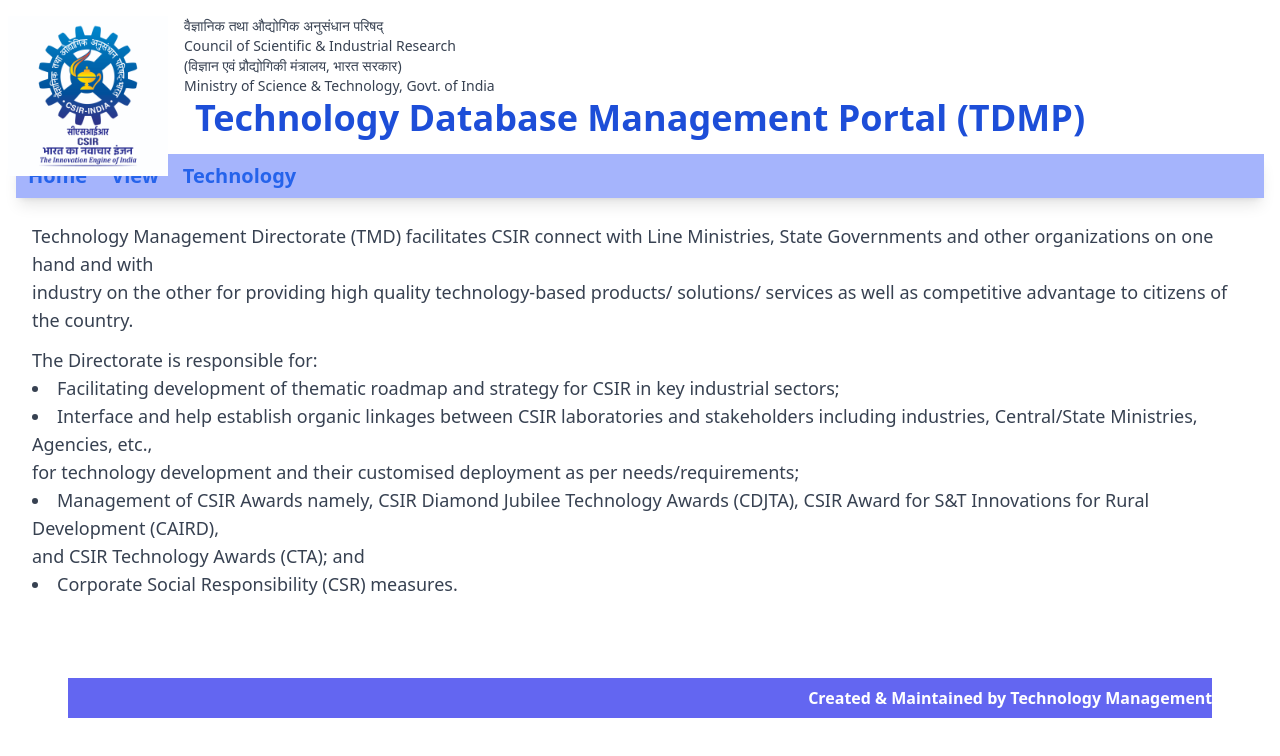
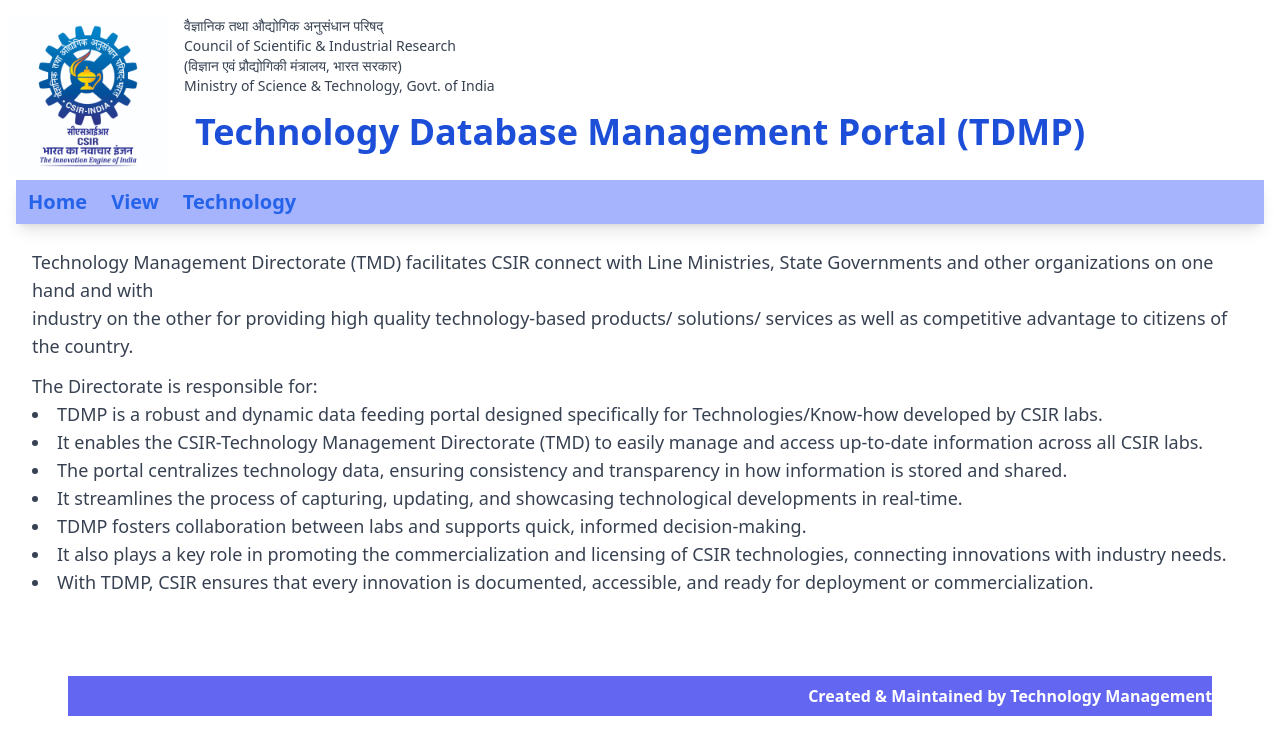
Before and after one commit to BhanuTMD/CSIR-TMD-TDMP-Frontend, a React (Create React App) app: page / in a window 1280 px wide. Shown: the top 756 px of the page. Built offline with nearby package versions, Linux system fonts and the light colour scheme.

Commit message:
welcome page changes
welcome page changes

```diff
--- a/src/Components/WelcomePage.js
+++ b/src/Components/WelcomePage.js
@@ -28,7 +28,7 @@ const WelcomePage = () => {
       </div>
       {/* Header Text */}
       <div className="text-left">
-        <h1 className="text-2xl sm:text-4xl font-bold text-blue-700 m-4">
+        <h1 className="text-2xl sm:text-4xl font-bold text-blue-700 m-7">
           Technology Database Management Portal (TDMP)
         </h1>
       </div>
@@ -45,23 +45,22 @@ const WelcomePage = () => {
           The Directorate is responsible for:
           <ul className="list-disc list-inside">
             <li>
-              Facilitating development of thematic roadmap and strategy for CSIR
-              in key industrial sectors;
+            TDMP is a robust and dynamic data feeding portal designed specifically for Technologies/Know-how developed by CSIR labs.
             </li>
             <li>
-              Interface and help establish organic linkages between CSIR
-              laboratories and stakeholders including industries, Central/State
-              Ministries, Agencies, etc.,
-              <br /> for technology development and their customised deployment
-              as per needs/requirements;
+            It enables the CSIR-Technology Management Directorate (TMD) to easily manage and access up-to-date information across all CSIR labs.
             </li>
+            <li>The portal centralizes technology data, ensuring consistency and transparency in how information is stored and shared.</li>
             <li>
-              Management of CSIR Awards namely, CSIR Diamond Jubilee Technology
-              Awards (CDJTA), CSIR Award for S&T Innovations for Rural
-              Development (CAIRD),
-              <br /> and CSIR Technology Awards (CTA); and
+            It streamlines the process of capturing, updating, and showcasing technological developments in real-time.
             </li>
-            <li>Corporate Social Responsibility (CSR) measures.</li>
+            <li>TDMP fosters collaboration between labs and supports quick, informed decision-making.</li>
+            <li>It also plays a key role in promoting the commercialization and licensing of CSIR technologies, connecting innovations with industry needs.</li>
+            <li>With TDMP, CSIR ensures that every innovation is documented, accessible, and ready for deployment or commercialization.
+
+            </li>
+            {/* <li>The portal not only captures innovation but also streamlines its journey toward industrial application.</li>
+            <li>TDMP empowers CSIR with real-time visibility and control over the entire landscape of developed technologies.</li> */}
           </ul>
         </p>
       </div>
```
